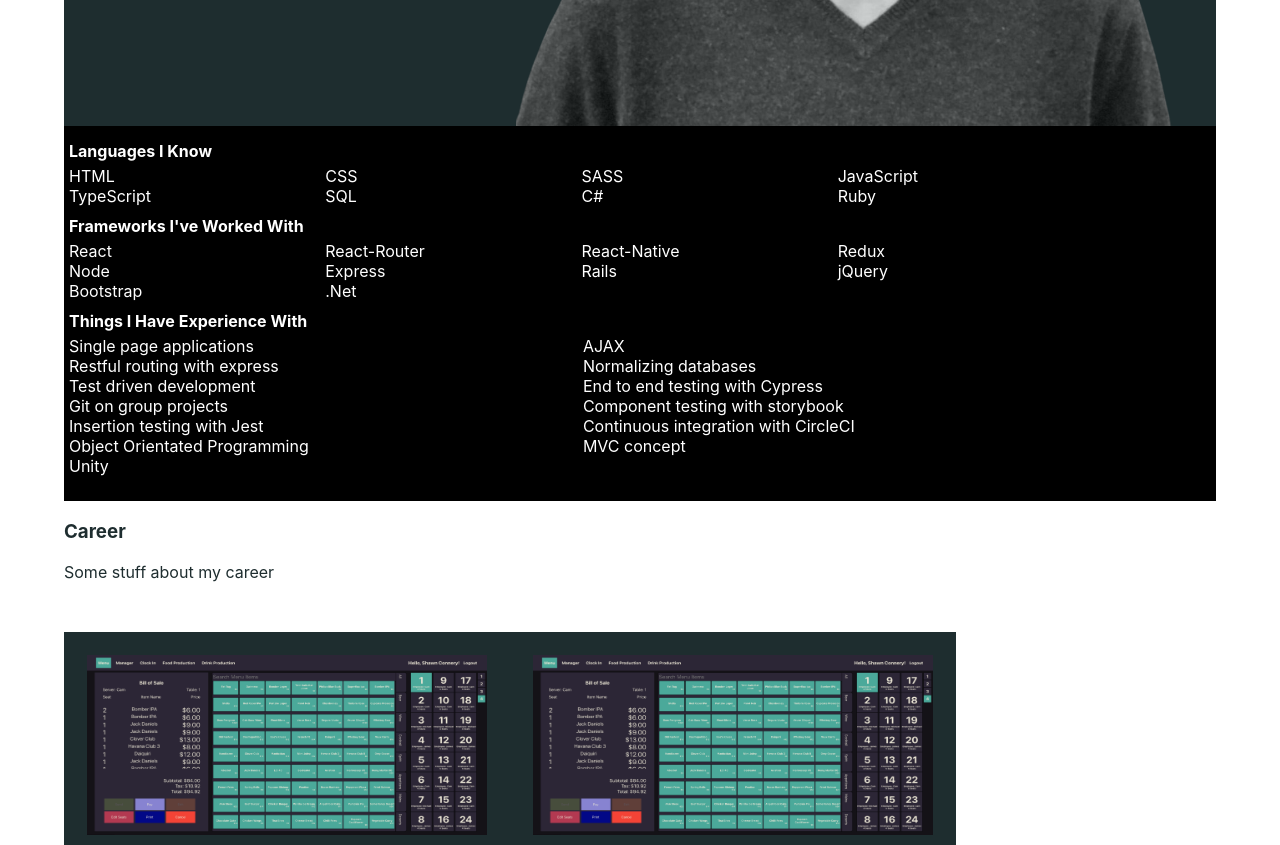
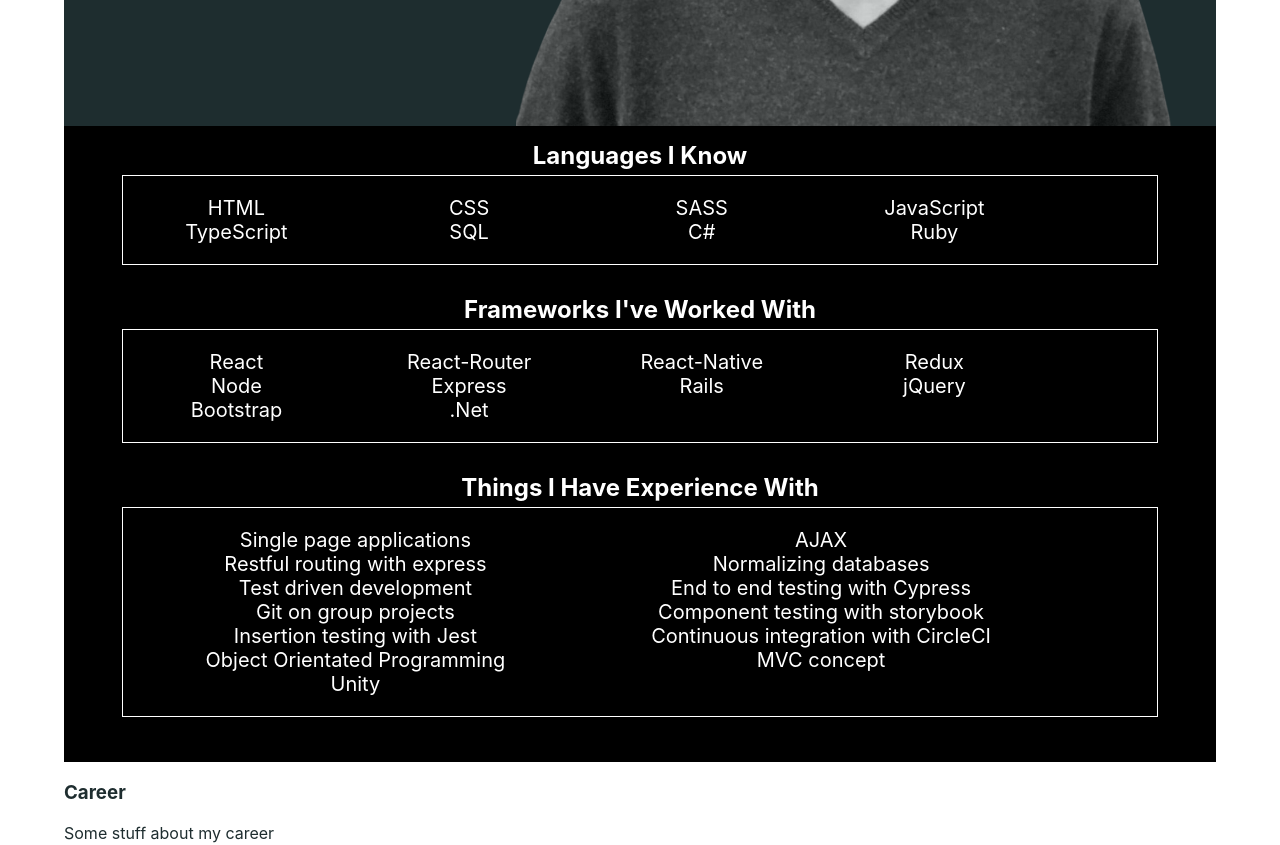
Before and after one commit to CamBrown101/personal-website, a React (Create React App) app: page / in a window 1280 px wide. Shown: the part 580-1425 px from the top of the page. Built offline with nearby package versions, Linux system fonts and the light colour scheme.

Commit message:
Add skill style

```diff
--- a/src/Components/Skills.scss
+++ b/src/Components/Skills.scss
@@ -1,9 +1,12 @@
 @import '../variables.scss';
 
 .skills-container {
+  display: flex;
+  flex-direction: column;
+  text-align: center;
   color: $skills-font;
   background-color: $skills-background;
-  padding: 15px 5px 15px 5px;
+  padding: 15px 5%;
   h4,
   ul {
     margin: 0;
@@ -11,14 +14,20 @@
   }
   h4 {
     margin-bottom: 5px;
+    font-size: 1.5em;
   }
   ul {
-    margin-bottom: 10px;
+    margin-bottom: 30px;
+    padding-top: 20px;
+    padding-bottom: 20px;
+    border: solid thin $skills-font;
   }
+
   .list {
     list-style-type: none;
     display: flex;
     flex-wrap: wrap;
+    font-size: 1.25em;
     .frameworks-list-item,
     .languages-list-item {
       margin-right: 5px;
```
